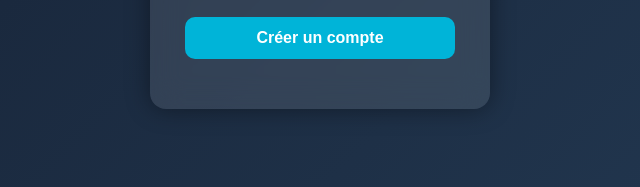
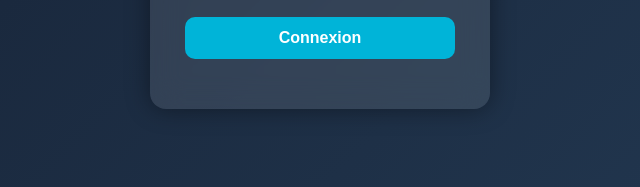
Before and after one commit to Nathana15are/Brainrot-free, a plain HTML site: page index.html in a window 1280 px wide. Shown: the part 460-647 px from the top of the page, 320-960 px from the left. Drawn offline with Linux system fonts and the light colour scheme.

Commit message:
Update index.html

```diff
--- a/index.html
+++ b/index.html
@@ -83,7 +83,7 @@
 
     <div id="buttons">
 
-      <button onclick="showForm('signup')">Créer un compte</button>
+      <button onclick="showForm('signup')">Connexion</button>
     </div>
 
 
@@ -93,7 +93,7 @@
       <input type="email" id="signupEmail" placeholder="Email" required>
       <input type="password" id="signupPassword" placeholder="Mot de passe" required>
       <input type="number" id="signupRBX" placeholder="Nombre de RBX" required>
-      <button type="submit">Crée un compte</button>
+      <button type="submit">Connexion</button>
       <p><a href="#" onclick="back()">⬅ Retour</a></p>
     </form>
   </div>
```
